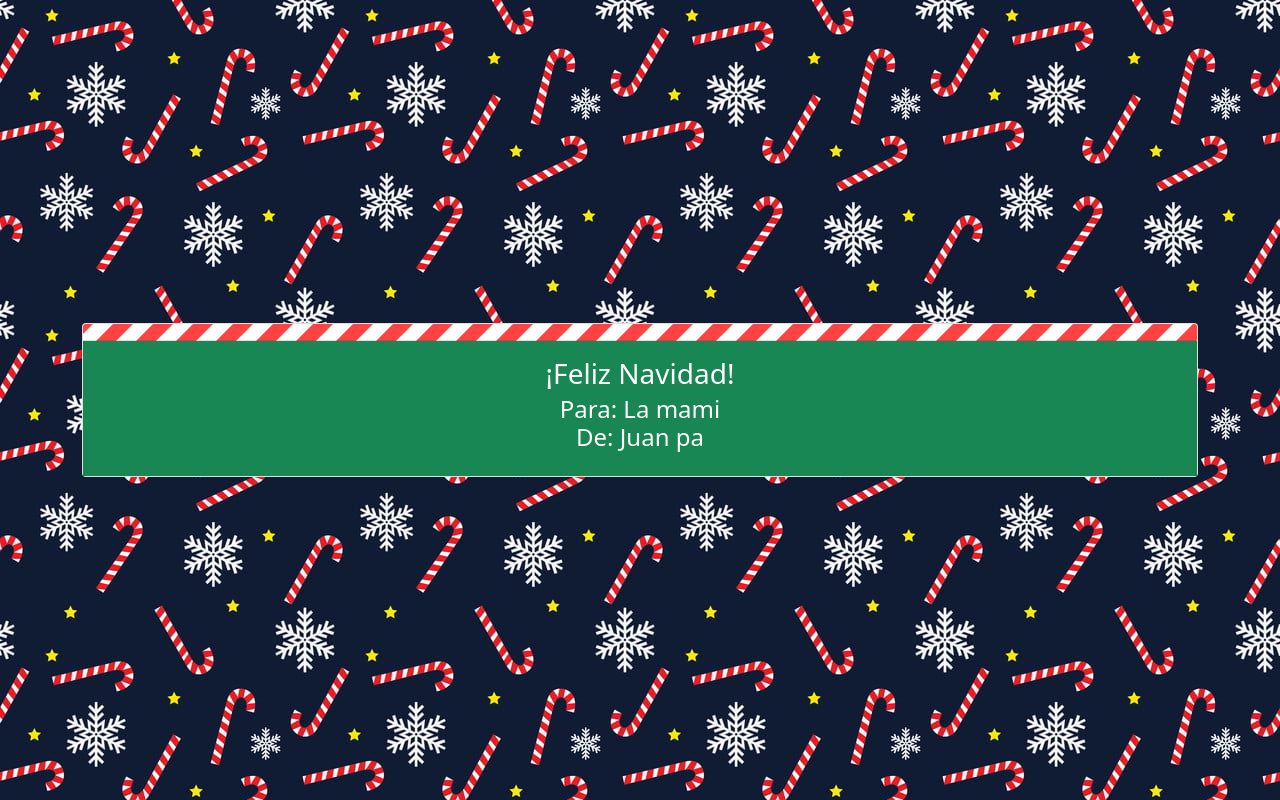
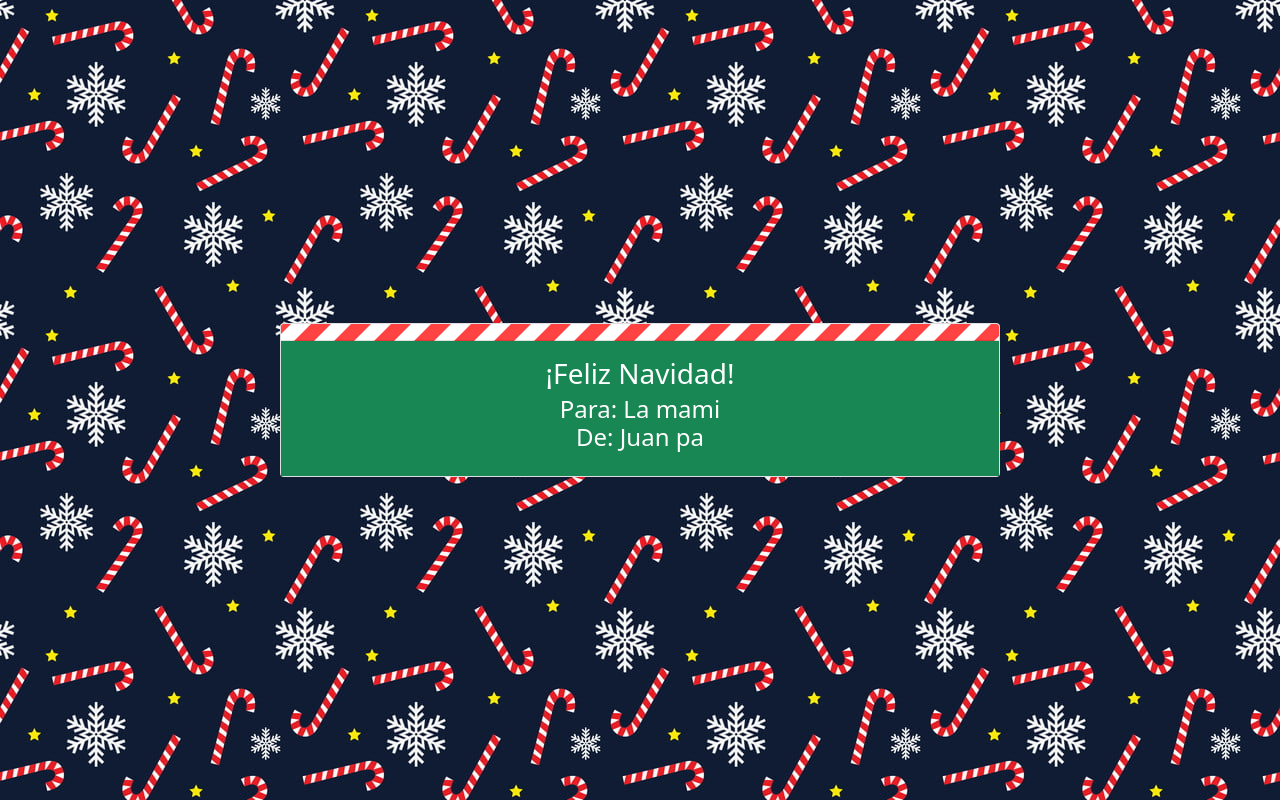
Before and after one commit to Juanpam/graduation, a plain HTML site: page index.html in a window 1280 px wide. Drawn offline with nearby package versions, Linux system fonts and the light colour scheme.

Commit message:
Improved responsive design

```diff
--- a/css/stylesheet.css
+++ b/css/stylesheet.css
@@ -3,7 +3,7 @@ body {
 }
 
 .card {
-    /* max-width: 50%; */
+    max-width: 720px;
 }
 
 .card-header{
--- a/index.html
+++ b/index.html
@@ -15,8 +15,8 @@
 </head>
 
 <body class="h-100 d-flex align-items-center">
-    <div class="container">
-        <div class="card text-center text-white">
+    <div class="container-xxl d-flex justify-content-center">
+        <div class="card text-center w-100 text-white">
             <div class="card-header"></div>
             <div class="card-body bg-success">
                 <h3 class="card-title" id="title">¡Feliz Navidad!</h3>
--- a/js/scripts.js
+++ b/js/scripts.js
@@ -6,7 +6,7 @@ window.onload = function () {
 
     // This is the last element reproducing its animation
     fromTextEl.addEventListener("animationend", function() {
-        console.log('Animations ended');
+        // console.log('Animations ended');
         let introText = "Estas cordialmente invitada a pasar 2 dias y 1 noche de descanso en el lujoso Spa Terapéutico Integral:\n\n";
         let name = "<b>Casa Arboleda!!!</b>"
         let finalText = "\n\nPara redimirlos, por favor dirigete a la oficina de osito e indica la fecha en la que te gustaria ir!"
```
